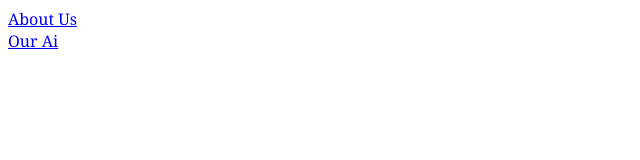
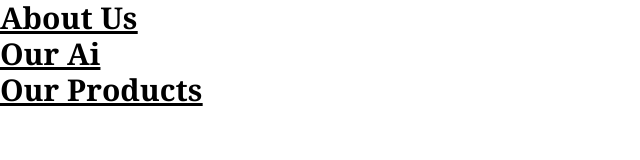
Before and after one commit to XLi008/InsightFlow-AI, a plain HTML site: page frontend/home.html in a window 1280 px wide. Shown: the whole page, without its empty margins (0-640 px from the left). Drawn offline with nearby package versions, Linux system fonts and the light colour scheme.

Commit message:
Added CSS Tailwind, expermenting currently....

```diff
--- a/frontend/home.html
+++ b/frontend/home.html
@@ -4,18 +4,19 @@
     <meta charset="UTF-8">
     <meta name="viewport" content="width=device-width, initial-scale=1.0">
     <link rel="stylesheet" href="./navigation.css">
-    <link rel="stylesheet" href="">
+    <script src="https://cdn.tailwindcss.com"></script>
     <title>Document</title>
 </head>
 <body>
     <div class="navigation-bar">
         <nav>
-            <li class="about-html"><a href="aboutus.html">About Us</a></li>
-            <li class="AI-html"><a href="AI.html">Our Ai</a></li>
-            <li></li>
+            <li class="text-3xl font-bold underline"><a href="aboutus.html">About Us</a></li>
+            <li class="text-3xl font-bold underline"><a href="AI.html">Our Ai</a></li>
+            <li class="text-3xl font-bold  underline"><a href="Products.html">Our Products</a></li>
         </nav>
     </div>
 
 
+
 </body>
 </html>
```
